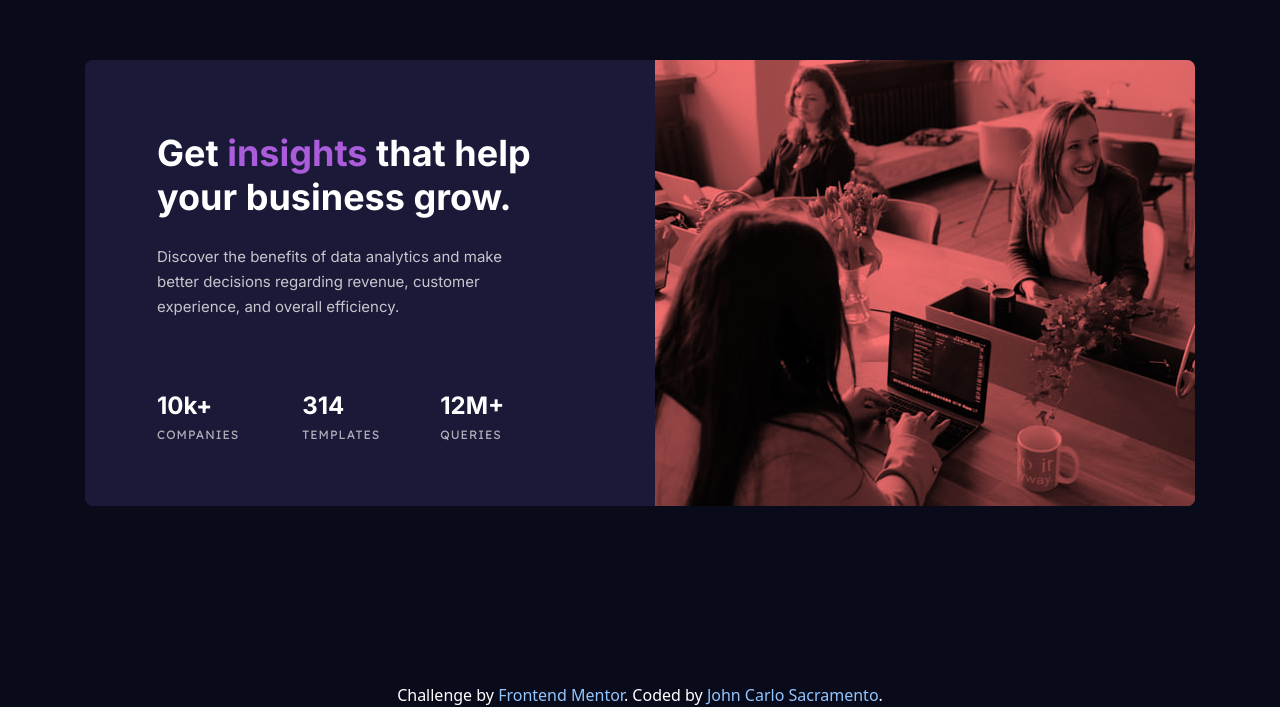
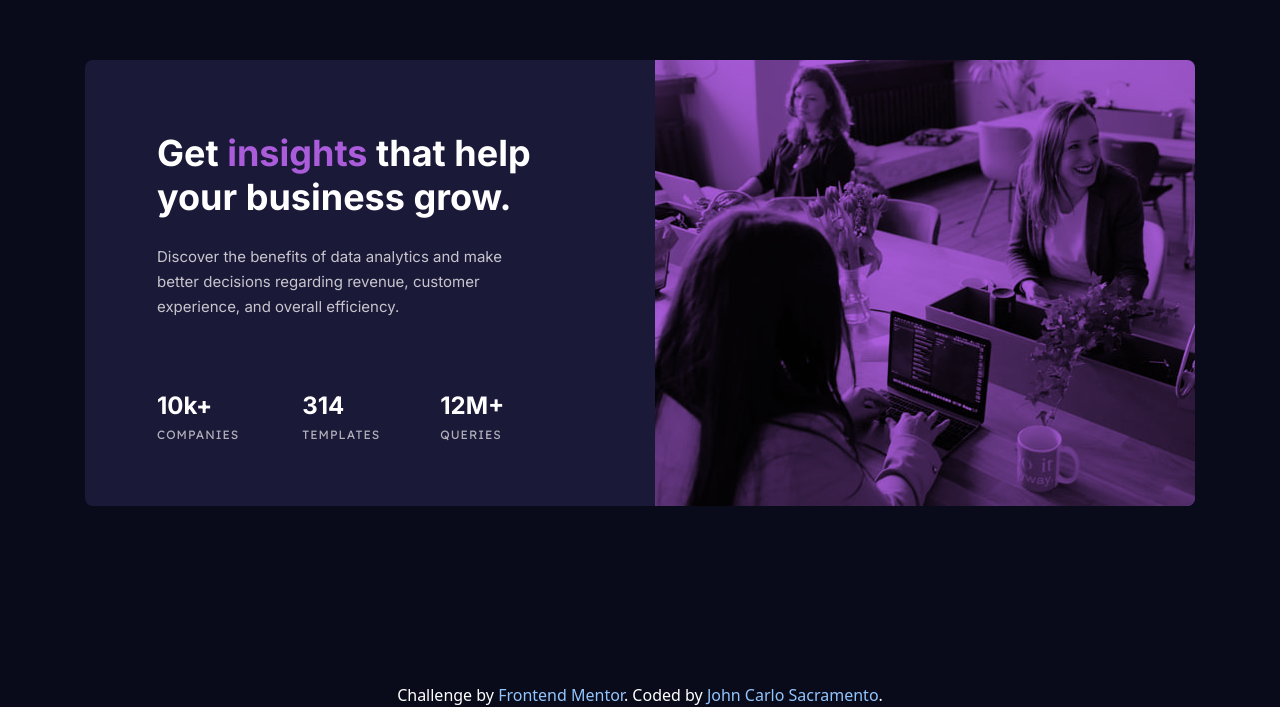
Before and after one commit to jcccc4/stats-preview-card-component, a website: page dist/index.html in a window 1280 px wide. Shown: the part 117-824 px from the top of the page. Drawn offline with Linux system fonts and the light colour scheme.

Commit message:
Change the background color of the image

```diff
--- a/dist/index.html
+++ b/dist/index.html
@@ -84,7 +84,7 @@
           </div>
         </div>
       </div>
-      <div class="bg-red-400  top-0 right-0 relative h-full w-[540px] ml-[64px] rounded-r-lg">
+      <div class="bg-accent  top-0 right-0 relative h-full w-[540px] ml-[64px] rounded-r-lg">
         <img
           src="./images/image-header-desktop.jpg"
           alt="Logo"
```
